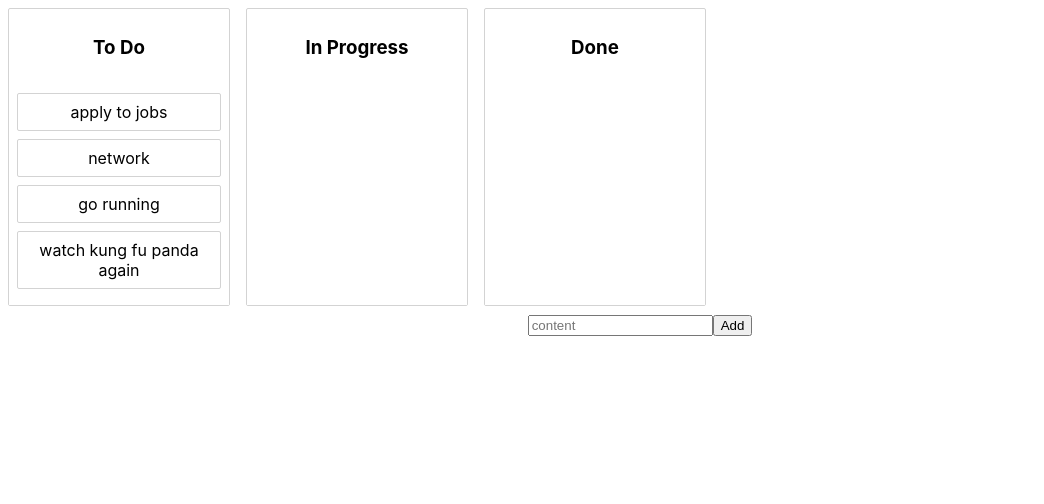
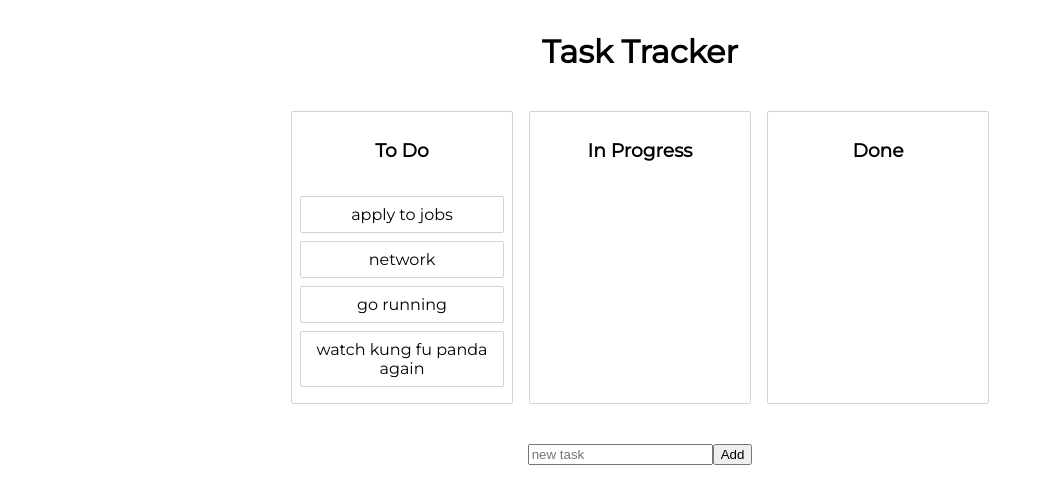
Before and after one commit to brendaliu2/draggable-todo-list, a React (Create React App) app: page / in a window 1280 px wide. Shown: the top 504 px of the page, without its empty margins (0-1044 px from the left). Built offline with nearby package versions, Linux system fonts and the light colour scheme.

Commit message:
add slight styling

```diff
--- a/public/index.html
+++ b/public/index.html
@@ -1,20 +1,21 @@
 <!DOCTYPE html>
 <html lang="en">
+
 <head>
   <meta charset="utf-8" />
   <link rel="icon" href="%PUBLIC_URL%/favicon.ico" />
   <meta name="viewport" content="width=device-width, initial-scale=1" />
   <meta name="theme-color" content="#000000" />
-    <meta
-      name="description"
-      content="Web site created using create-react-app"
-    />
+  <meta name="description" content="Web site created using create-react-app" />
   <link rel="apple-touch-icon" href="%PUBLIC_URL%/logo192.png" />
   <!--
       manifest.json provides metadata used when your web app is installed on a
       user's mobile device or desktop. See https://developers.google.com/web/fundamentals/web-app-manifest/
     -->
   <link rel="manifest" href="%PUBLIC_URL%/manifest.json" />
+  <link rel="preconnect" href="https://fonts.googleapis.com">
+  <link rel="preconnect" href="https://fonts.gstatic.com" crossorigin>
+  <link href="https://fonts.googleapis.com/css2?family=Montserrat&display=swap" rel="stylesheet">
   <!--
       Notice the use of %PUBLIC_URL% in the tags above.
       It will be replaced with the URL of the `public` folder during the build.
@@ -26,6 +27,7 @@
     -->
   <title>React App</title>
 </head>
+
 <body>
   <noscript>You need to enable JavaScript to run this app.</noscript>
   <div id="root"></div>
@@ -40,4 +42,5 @@
       To create a production bundle, use `npm run build` or `yarn build`.
     -->
 </body>
+
 </html>
--- a/src/Column.js
+++ b/src/Column.js
@@ -17,12 +17,12 @@ const Title = styled.h3`
 const TaskList = styled.div`
   padding: 8px;
   transition: background-color 0.2s ease;
-  background-color: ${props => props.isDraggingOver ? 'skyblue' : 'white'};
+  background-color: ${props => props.isDraggingOver ? '#FEFAE0' : 'white'};
   flex-grow: 1;
   min-height: 100px;
 `;
 
-export default function Column({ col, tasks }) {
+export default function Column({ col, tasks, remove }) {
   return (
     <Container>
       <Title>{col.title}</Title>
@@ -33,7 +33,7 @@ export default function Column({ col, tasks }) {
             {...provided.droppableProps}
             isDraggingOver={snapshot.isDraggingOver}
           >
-            {tasks.map((task, index) => <Task key={task.id} task={task} index={index}/>)}
+            {tasks.map((task, index) => <Task key={task.id} task={task} index={index} />)}
             {provided.placeholder}
           </TaskList>
         )}
--- a/src/DraggableTodoApp.js
+++ b/src/DraggableTodoApp.js
@@ -7,6 +7,14 @@ import NewTodoForm from './NewTodoForm';
 
 const Container = styled.div`
   display: flex;
+  font-family: 'Montserrat', sans-serif;
+  justify-content: center;
+  margin-bottom: 2rem;
+`;
+
+const Header = styled.header`
+  font-family: 'Montserrat', sans-serif;
+  margin: 2rem;
 `;
 
 export default function DraggableTodoApp() {
@@ -22,9 +30,6 @@ export default function DraggableTodoApp() {
     // document.body.style.color = 'inherit';
     // document.body.style.backgroundColor = 'inherit';
     const { destination, source, draggableId } = result;
-    console.log('destination', destination);
-    console.log('source', source);
-    console.log('draggableID', draggableId);
 
     if (!destination) {
       return;
@@ -57,7 +62,6 @@ export default function DraggableTodoApp() {
           [newCol.id]: newCol,
         }
       };
-      console.log('new data', newData);
       //API call to update reorder
       setData(newData);
     } else {
@@ -101,7 +105,7 @@ export default function DraggableTodoApp() {
   //   document.body.style.backgroundColor = `rgba(153, 141, 217, ${opacity})`;
   // }
 
-  function create(newTodo) {
+  function createTask(newTodo) {
     const tasks = [...data.tasks];
     const latestId = tasks.at(-1).id;
     const newId = taskIds[taskIds.indexOf(latestId) + 1];
@@ -109,7 +113,7 @@ export default function DraggableTodoApp() {
     tasks.push({
       id: newId,
       content: newTodo.content,
-    })
+    });
 
     const colTasks = [...data.columns['column-1'].taskIds];
     colTasks.push(newId);
@@ -124,29 +128,22 @@ export default function DraggableTodoApp() {
           taskIds: colTasks,
         }
       }
-    }
+    };
 
     setData(newData);
   }
 
-
   return (
     <>
+      <Header>
+        <h1>Task Tracker</h1>
+      </Header>
+
       <DragDropContext
         // onDragStart={startDrag}
         onDragEnd={endDrop}
       // onDragUpdate={updateDrag}
       >
-      {/* <main>
-        <header>
-          <h1>Job Board</h1>
-          <p>Keep track of your job search journey!</p>
-        </header>
-
-        <section>
-          <h2>Jobs</h2>
-        </section> */}
-
         <Container>
           {data.columnOrder.map(columnId => {
             const col = data.columns[columnId];
@@ -158,9 +155,10 @@ export default function DraggableTodoApp() {
             return <Column key={col.id} col={col} tasks={tasks} />;
           })}
         </Container>
-      {/* </main> */}
       </DragDropContext>
-    <NewTodoForm handleSave={create} />
+      <Container>
+        <NewTodoForm handleSave={createTask} />
+      </Container>
     </>
   );
 }
--- a/src/NewTodoForm.js
+++ b/src/NewTodoForm.js
@@ -35,7 +35,7 @@ export default function NewTodoForm({ initialFormData = {
       <input
         id="newTodo-content"
         name="content"
-        placeholder="content"
+        placeholder="new task"
         onChange={handleChange}
         value={formData.content}
         aria-label="content"
--- a/src/Task.js
+++ b/src/Task.js
@@ -6,9 +6,7 @@ const Container = styled.div`
   border-radius: 2px;
   padding: 8px;
   margin-bottom: 8px;
-  background-color: ${props => props.isDragging ? 'lightgreen' : 'white'};
-
-  // display: flex;
+  background-color: ${props => props.isDragging ? '#588157' : 'white'};
 `;
 
 // const Handle = styled.div`
@@ -20,6 +18,7 @@ const Container = styled.div`
 // `;
 
 export default function Task({ task, index }) {
+
   return (
     <Draggable draggableId={task.id} index={index}>
       {(provided, snapshot) => (
```
Lines whose indentation alone changed are shown as unchanged.
